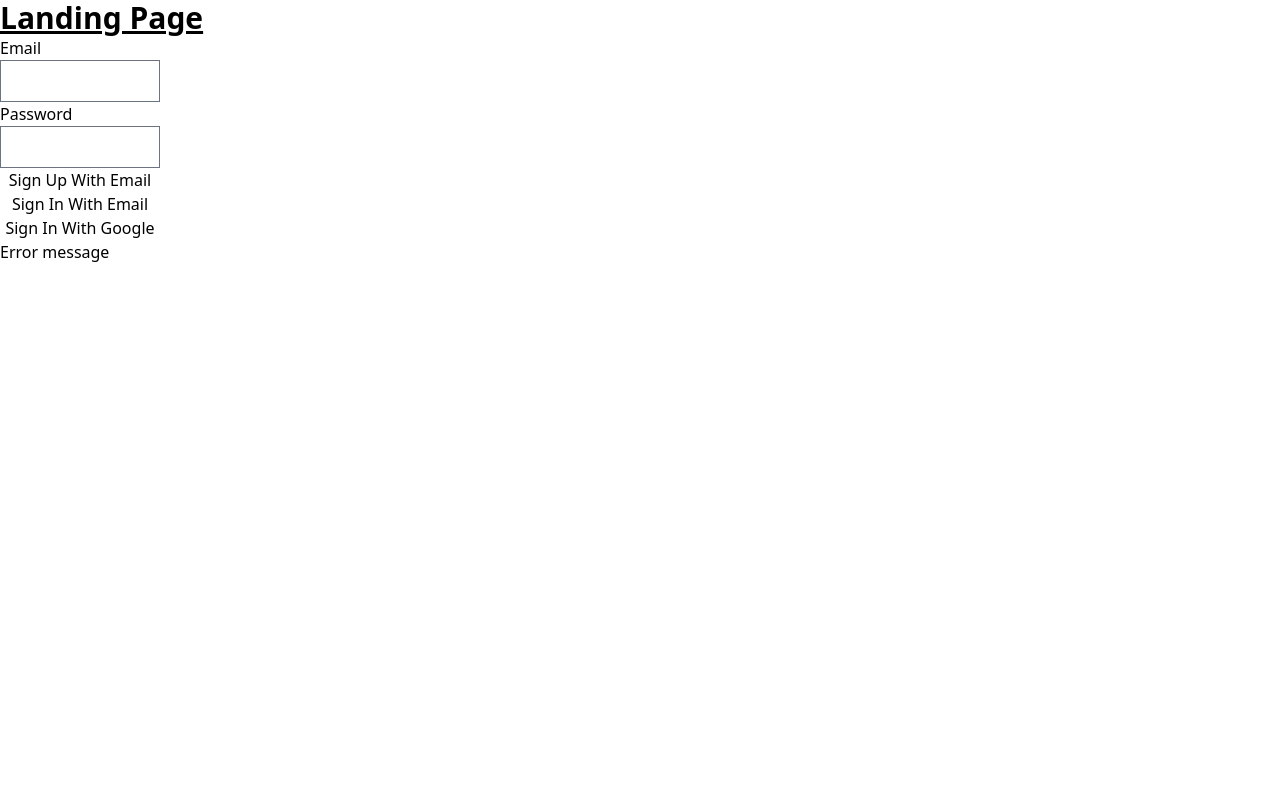
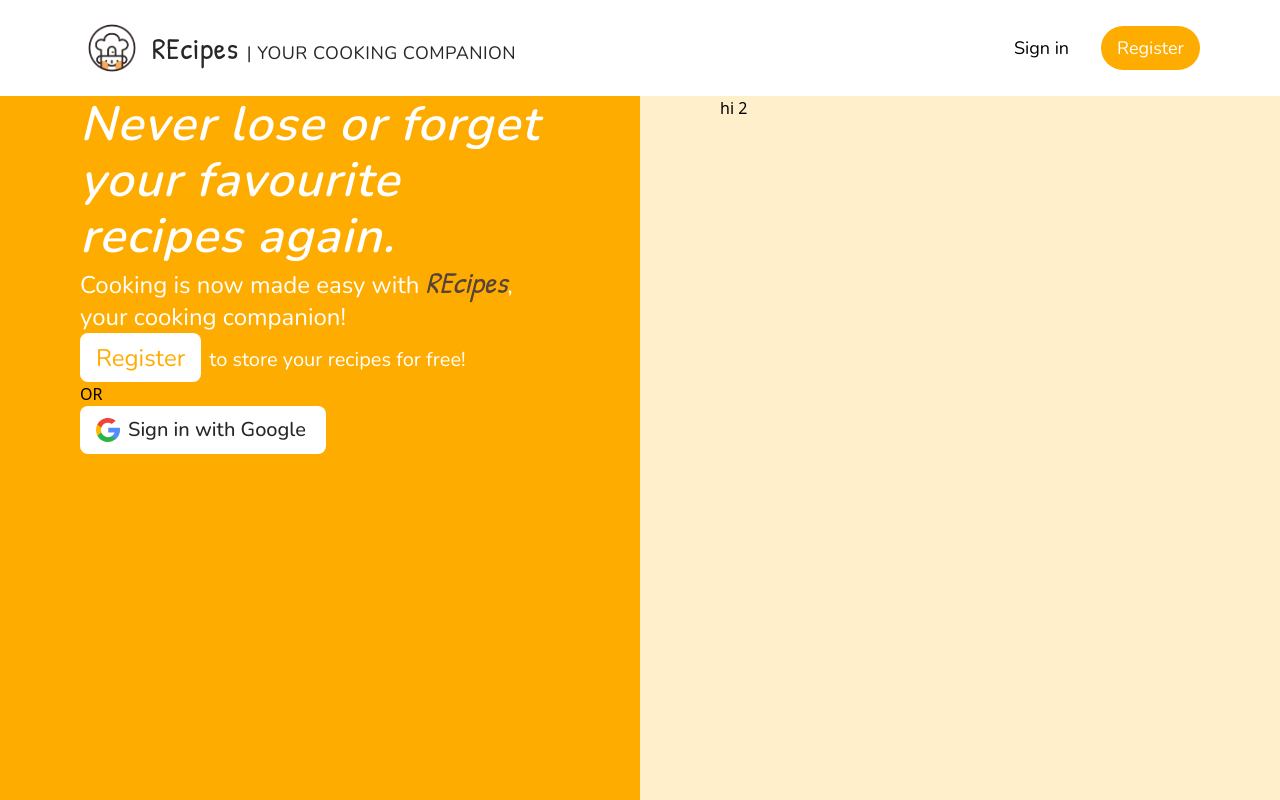
Before and after one commit to haozoo/recipe-book, a Next.js app: page / in a window 1280 px wide. Built offline with nearby package versions, Linux system fonts and the light colour scheme; no server answers; sample sign-in values are in the browser's storage; a web font is replaced by a local one.

Commit message:
feat: worked on landing page's style

```diff
--- /dev/null
+++ b/components/landing-page/Button.jsx
@@ -0,0 +1,45 @@
+import Link from 'next/link'
+import clsx from 'clsx'
+
+const baseStyles = {
+  solid:
+    'group inline-flex items-center justify-center rounded-full py-2 px-4 text-sm font-semibold focus:outline-none focus-visible:outline-2 focus-visible:outline-offset-2',
+  outline:
+    'group inline-flex ring-1 items-center justify-center rounded-full py-2 px-4 text-sm focus:outline-none',
+}
+
+const variantStyles = {
+  solid: {
+    slate:
+      'bg-slate-900 text-white hover:bg-slate-700 hover:text-slate-100 active:bg-slate-800 active:text-slate-300 focus-visible:outline-slate-900',
+    blue: 'bg-blue-600 text-white hover:text-slate-100 hover:bg-blue-500 active:bg-blue-800 active:text-blue-100 focus-visible:outline-blue-600',
+    white:
+      'bg-white text-slate-900 hover:bg-blue-50 active:bg-blue-200 active:text-slate-600 focus-visible:outline-white',
+  },
+  outline: {
+    slate:
+      'ring-slate-200 text-slate-700 hover:text-slate-900 hover:ring-slate-300 active:bg-slate-100 active:text-slate-600 focus-visible:outline-blue-600 focus-visible:ring-slate-300',
+    white:
+      'ring-slate-700 text-white hover:ring-slate-500 active:ring-slate-700 active:text-slate-400 focus-visible:outline-white',
+  },
+}
+
+export function Button({
+  variant = 'solid',
+  color = 'slate',
+  className,
+  href,
+  ...props
+}) {
+  className = clsx(
+    baseStyles[variant],
+    variantStyles[variant][color],
+    className
+  )
+
+  return href ? (
+    <Link href={href} className={className} {...props} />
+  ) : (
+    <button className={className} {...props} />
+  )
+}
--- /dev/null
+++ b/components/landing-page/Container.jsx
@@ -0,0 +1,10 @@
+import clsx from 'clsx'
+
+export function Container({ className, ...props }) {
+  return (
+    <div
+      className={clsx('mx-auto max-w-8xl px-4 sm:px-6 lg:px-20 2xl:px-32', className)}
+      {...props}
+    />
+  )
+}
--- /dev/null
+++ b/components/landing-page/Header.jsx
@@ -0,0 +1,44 @@
+import { Fragment } from 'react'
+import Link from 'next/link'
+import { Popover, Transition } from '@headlessui/react'
+
+import { Button } from '../../components/landing-page/Button'
+import { Container } from '../../components/landing-page/Container'
+import { NavLink } from '../../components/landing-page/NavLink'
+
+export function Header() {
+  return (
+    <header className="py-4">
+      <Container>
+        <nav className="relative z-50 flex justify-between">
+          <div className="flex items-center md:gap-x-2">
+            <Link href="#">
+              <img
+                  className="h-16 w-16"
+                  src="/recipe_logo.png"
+              />
+            </Link>
+            <span className='inline-block align-bottom'>
+              <span className="font-patrick text-chestnut tracking-wide text-3xl pr-2">
+                REcipes
+              </span>
+              <span className="font-nunito text-chestnut tracking-wide text-lg">
+                | YOUR COOKING COMPANION
+              </span>
+            </span>
+          </div>
+          <div className="flex items-center gap-x-5 md:gap-x-8">
+            <div className="font-nunito text-lg hidden md:block">
+              <NavLink href="/auth/login">Sign in</NavLink>
+            </div>
+            <button href="/register" color="blue" className="bg-chrome-yellow hover:opacity-75 text-white px-4 py-2 rounded-full">
+              <span className='font-nunito text-lg'>
+                Register
+              </span>
+            </button>
+          </div>
+        </nav>
+      </Container>
+    </header>
+  )
+}
--- /dev/null
+++ b/components/landing-page/NavLink.jsx
@@ -0,0 +1,12 @@
+import Link from 'next/link'
+
+export function NavLink({ href, children }) {
+  return (
+    <Link
+      href={href}
+      className="inline-block rounded-lg py-1 px-2 text-sm text-slate-700 hover:bg-slate-100 hover:text-slate-900"
+    >
+      {children}
+    </Link>
+  )
+}
--- a/package.json
+++ b/package.json
@@ -11,6 +11,7 @@
   "dependencies": {
     "@headlessui/react": "^1.6.6",
     "@heroicons/react": "^2.0.10",
+    "clsx": "^1.2.1",
     "firebase": "^9.9.3",
     "formidable": "^2.0.1",
     "lodash": "^4.17.21",
--- a/pages/index.js
+++ b/pages/index.js
@@ -4,34 +4,54 @@ import {
   createAccount,
   handleEmailLogin,
 } from "../services/auth";
+import { Header } from '../components/landing-page/Header'
+import { Container } from '../components/landing-page/Container'
+
 
 export default function Home() {
   return (
-    <div>
+    <div className='flex flex-col h-screen'>
       <Head>
         <title>Recipe App</title>
         <meta name="description" />
         <link rel="icon" href="/favicon.ico" />
       </Head>
+      <Header />
+      <main className='flex flex-grow'>
 
-      <main>
-        <h1 className="text-3xl font-bold underline">Landing Page</h1>
+        <div className='flex-1 h-full bg-chrome-yellow'>
+          <Container>
+            <div className='inline-block my-auto align-center'>
+              <h2 className='font-semibold italic font-nunito text-5xl text-white tracking-wide leading-14'>
+                Never lose or forget your favourite recipes again.
+              </h2>
+              <p className='font-nunito text-white text-2xl'>
+                Cooking is now made easy with <span className='font-patrick italic text-hazelnut text-3xl'>REcipes</span>, your cooking companion!
+              </p>
+              <span className='inline-block text-2xl align-center'>
+                <button href="/register" className="bg-white hover:opacity-75 text-chrome-yellow px-4 py-2 rounded-lg">
+                  <span className='font-nunito'>
+                    Register
+                  </span>
+                </button>
+                <span className='text-white font-nunito text-xl pl-2'>to store your recipes for free!</span>
+              </span>
+              <p>OR</p>
+              <button type="button" class="text-chestnut bg-white hover:bg-[#4285F4]/90 focus:ring-4 focus:outline-none focus:ring-[#4285F4]/50 font-medium font-nunito rounded-lg text-xl px-5 py-2.5 text-center inline-flex items-center dark:focus:ring-[#4285F4]/55 mr-2 mb-2">
+                <svg xmlns="http://www.w3.org/2000/svg" class="mr-2 -ml-1 w-6 h-6" aria-hidden="true" focusable="false" data-icon="google" role="img" viewBox="0 0 512 512"><path fill="#fbbb00" d="M113.47 309.408 95.648 375.94l-65.139 1.378C11.042 341.211 0 299.9 0 256c0-42.451 10.324-82.483 28.624-117.732h.014L86.63 148.9l25.404 57.644c-5.317 15.501-8.215 32.141-8.215 49.456.002 18.792 3.406 36.797 9.651 53.408z"/><path fill="#518ef8" d="M507.527 208.176C510.467 223.662 512 239.655 512 256c0 18.328-1.927 36.206-5.598 53.451-12.462 58.683-45.025 109.925-90.134 146.187l-.014-.014-73.044-3.727-10.338-64.535c29.932-17.554 53.324-45.025 65.646-77.911h-136.89V208.176h245.899z"/><path fill="#28b446" d="m416.253 455.624.014.014C372.396 490.901 316.666 512 256 512c-97.491 0-182.252-54.491-225.491-134.681l82.961-67.91c21.619 57.698 77.278 98.771 142.53 98.771 28.047 0 54.323-7.582 76.87-20.818l83.383 68.262z"/><path fill="#f14336" d="m419.404 58.936-82.933 67.896C313.136 112.246 285.552 103.82 256 103.82c-66.729 0-123.429 42.957-143.965 102.724l-83.397-68.276h-.014C71.23 56.123 157.06 0 256 0c62.115 0 119.068 22.126 163.404 58.936z"/></svg>
+                Sign in with Google
+              </button>
+            </div>
+          </Container>
+        </div>
+        <div className='flex-1 h-full bg-blanched-almond'>
+          <Container>
+            <p>hi 2</p>
+          </Container>
+        </div>
 
-        <div className="flex flex-col w-40">
-          <label htmlFor="txtEmail"> Email</label>
-          <input type="email" id="txtEmail" name="txtEmail" />
-          <label htmlFor="txtPassword"> Password</label>
-          <input type="password" id="txtPassword" name="txtPassword" />
-          <button onClick={createAccount}>Sign Up With Email</button>
-          <button onClick={handleEmailLogin}>Sign In With Email</button>
-          <button onClick={handleGoogleLogin}>Sign In With Google</button>
-        </div>
-        <div id="divLoginError" className="group">
-          <div id="lblLoginErrorMessage" className="errorlabel">
-            Error message
-          </div>
-        </div>
       </main>
+
     </div>
   );
 }
--- a/tailwind.config.js
+++ b/tailwind.config.js
@@ -35,6 +35,11 @@ module.exports = {
         "pale-silver": "#C3C0B9",
         "atomic-tangerine": "#FC8E57",
       },
+      lineHeight: {
+        'extra-loose': '2.5',
+        '12': '3rem',
+        '14': '3.5rem',
+      }
     },
   },
   plugins: [require("@tailwindcss/forms")],
```
Also changed, not shown: public/google.svg (added), 1 other file (tests, documents, lock files or other folders).
